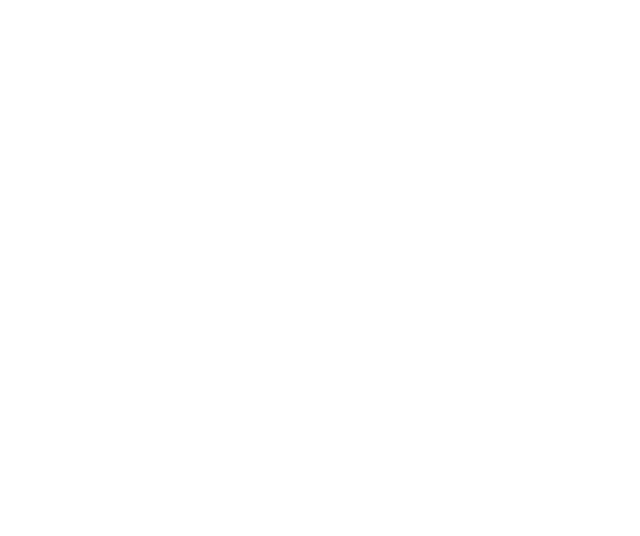
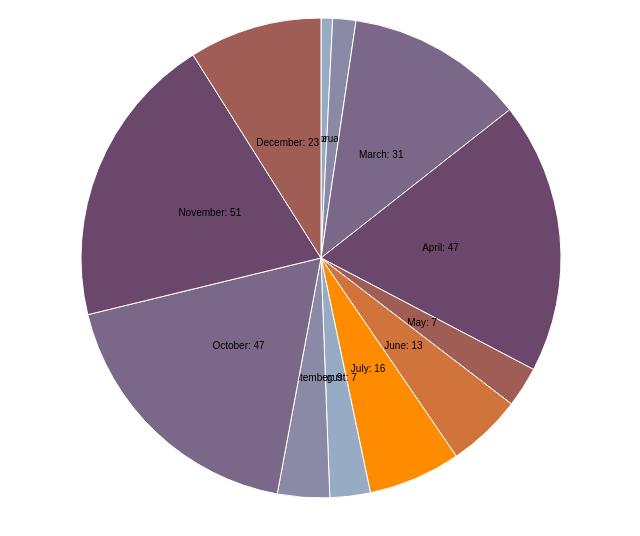
Before and after one commit to phoulgaux/spview, a plain HTML site: page index.html in a window 1280 px wide. Shown: the whole page, without its empty margins (167-807 px from the left). Drawn offline with nearby package versions, Linux system fonts and the light colour scheme.

Commit message:
Fixes for CSV support

```diff
--- a/index.html
+++ b/index.html
@@ -1,4 +1,6 @@
 <!DOCTYPE html>
+<html>
+<head>
 <meta charset="utf-8">
 <style>
 
@@ -11,6 +13,7 @@ body {
 }
 
 </style>
+</head>
 <body>
 <script src="http://d3js.org/d3.v3.min.js"></script>
 <script>
@@ -28,7 +31,7 @@ var arc = d3.svg.arc()
 
 var pie = d3.layout.pie()
     .sort(null)
-    .value(function(d) { return d.population; });
+    .value(function(d) { return d.Number; });
 
 var svg = d3.select("body").append("svg")
     .attr("width", width)
@@ -39,7 +42,7 @@ var svg = d3.select("body").append("svg")
 d3.csv("data.csv", function(error, data) {
 
   data.forEach(function(d) {
-    d.population = +d.population;
+    d.Number = +d.Number;
   });
 
   var g = svg.selectAll(".arc")
@@ -49,14 +52,16 @@ d3.csv("data.csv", function(error, data) {
 
   g.append("path")
       .attr("d", arc)
-      .style("fill", function(d) { return color(d.data.age); });
+      .style("fill", function(d) { return color(d.data.Month); });
 
   g.append("text")
       .attr("transform", function(d) { return "translate(" + arc.centroid(d) + ")"; })
       .attr("dy", ".35em")
       .style("text-anchor", "middle")
-      .text(function(d) { return d.data.age; });
+      .text(function(d) { return d.data.Month + ": " + d.data.Number; });
 
 });
 
 </script>
+</body>
+</html>
```
